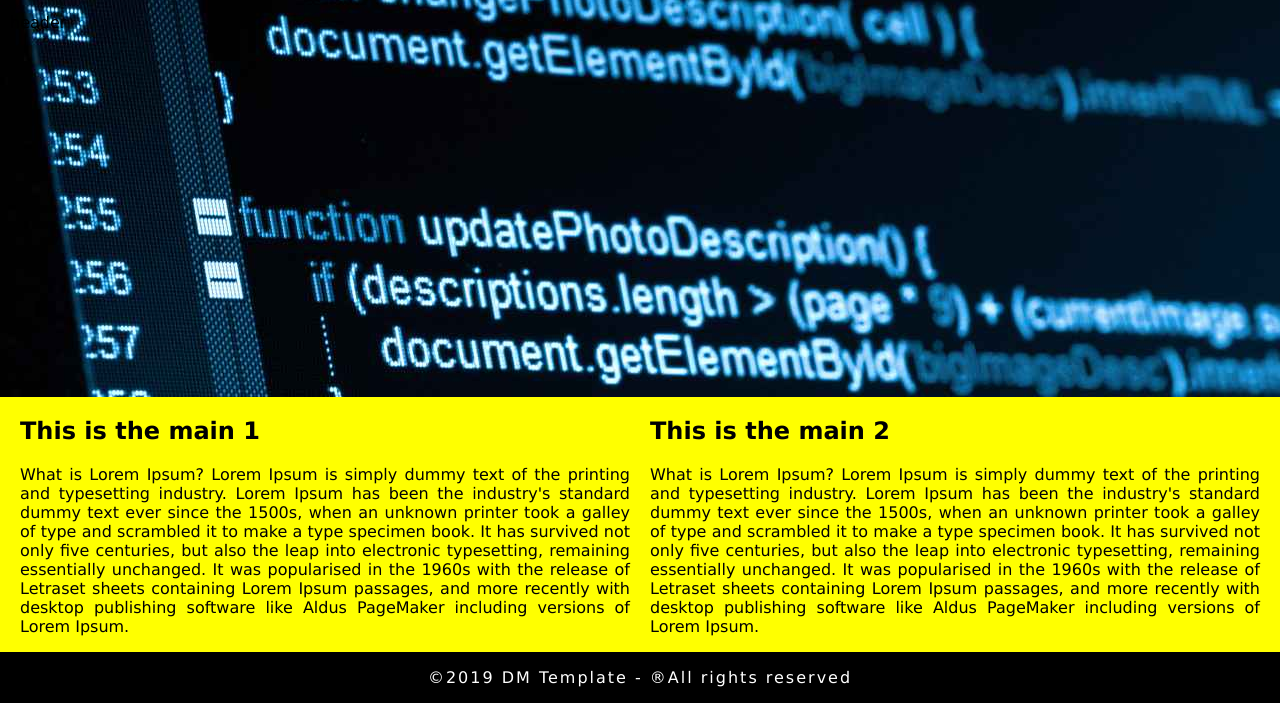
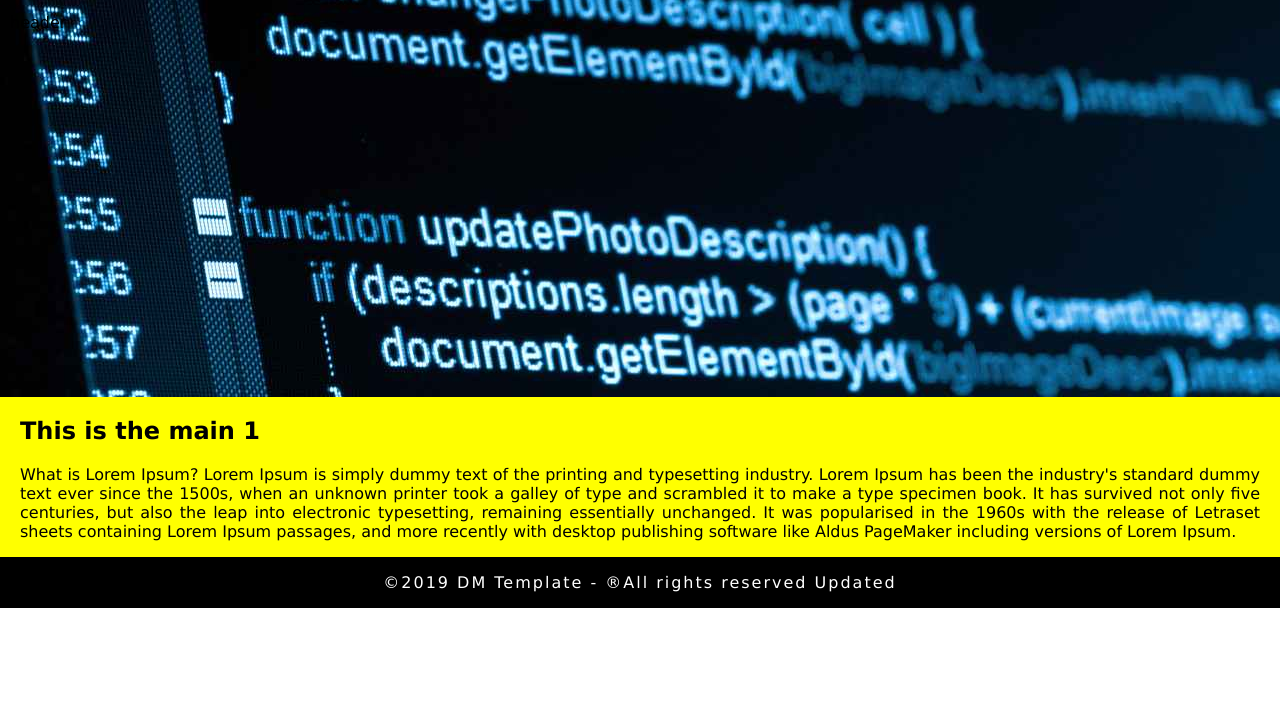
Before and after one commit to dm-web/mastertest, a plain HTML site: page index.html in a window 1280 px wide. Shown: the part 161-864 px from the top of the page. After the commit the page ends 800 px from the top, so only its background shows below. Drawn offline with Linux system fonts and the light colour scheme.

Commit message:
removed 2nd paragraph

```diff
--- a/index.html
+++ b/index.html
@@ -148,14 +148,7 @@
 
                 </div><!--******* End of Main One ********-->
 
-                <div class="main2 lr-content"> <!--**** Main Two ****-->
-                    <h2>This is the main 2</h2>
-                    <p class="parajust">
-                        What is Lorem Ipsum?
-                        Lorem Ipsum is simply dummy text of the printing and typesetting industry. Lorem Ipsum has been the industry's standard dummy text ever since the 1500s, when an unknown printer took a galley of type and scrambled it to make a type specimen book. It has survived not only five centuries, but also the leap into electronic typesetting, remaining essentially unchanged. It was popularised in the 1960s with the release of Letraset sheets containing Lorem Ipsum passages, and more recently with desktop publishing software like Aldus PageMaker including versions of Lorem Ipsum.
-                    </p>
 
-                </div><!--********** End of Main Two **********-->
 
             </main>
             <!--********** End of Main **********-->
@@ -163,7 +156,7 @@
 
             <!--********** Footer **********-->
             <footer class="lr-layout">
-                <p>&copy;2019 DM Template  - &reg;All rights reserved</p>
+                <p>&copy;2019 DM Template - &reg;All rights reserved Updated</p>
             </footer>
 			<!--********** Footer **********-->
 
```
